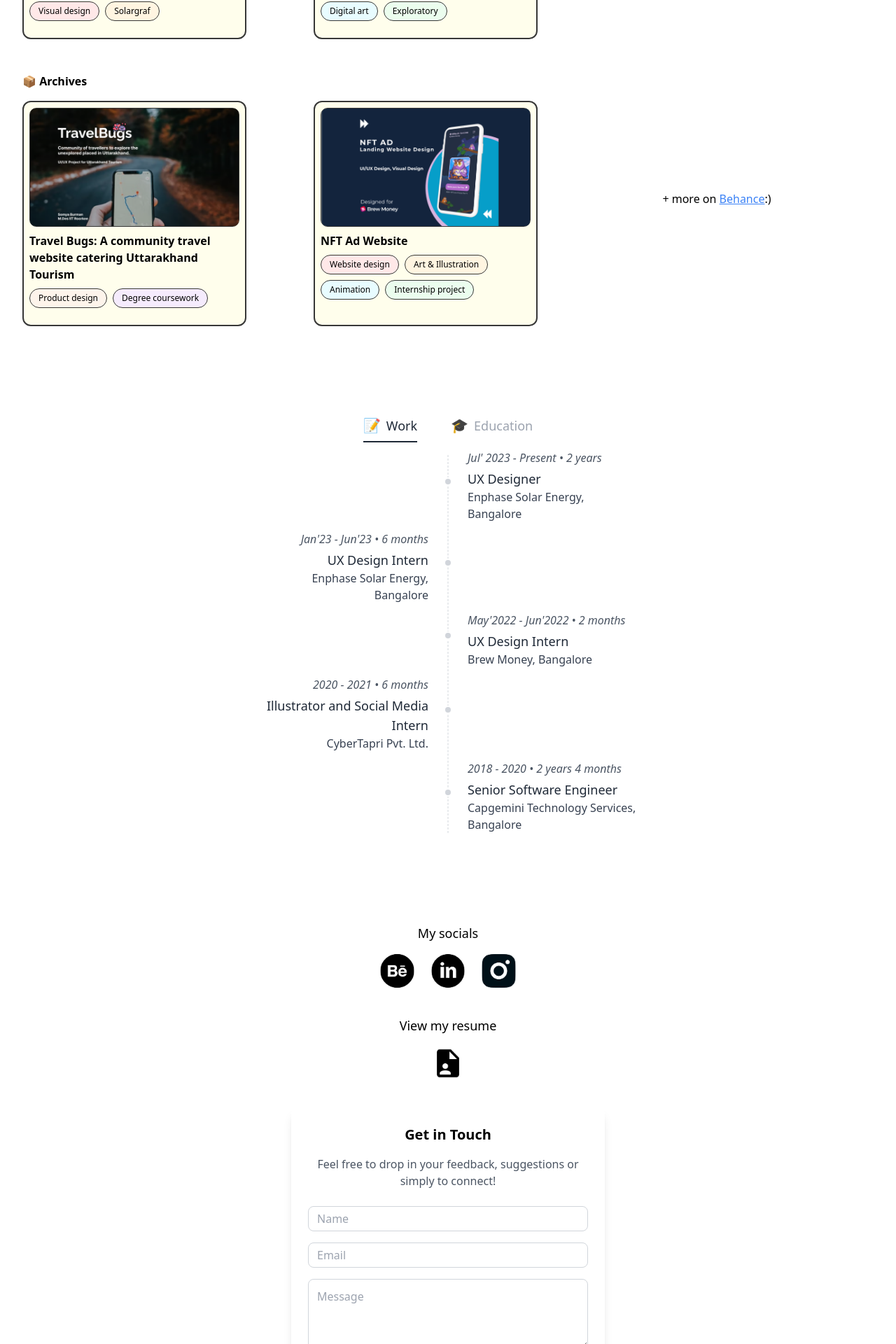
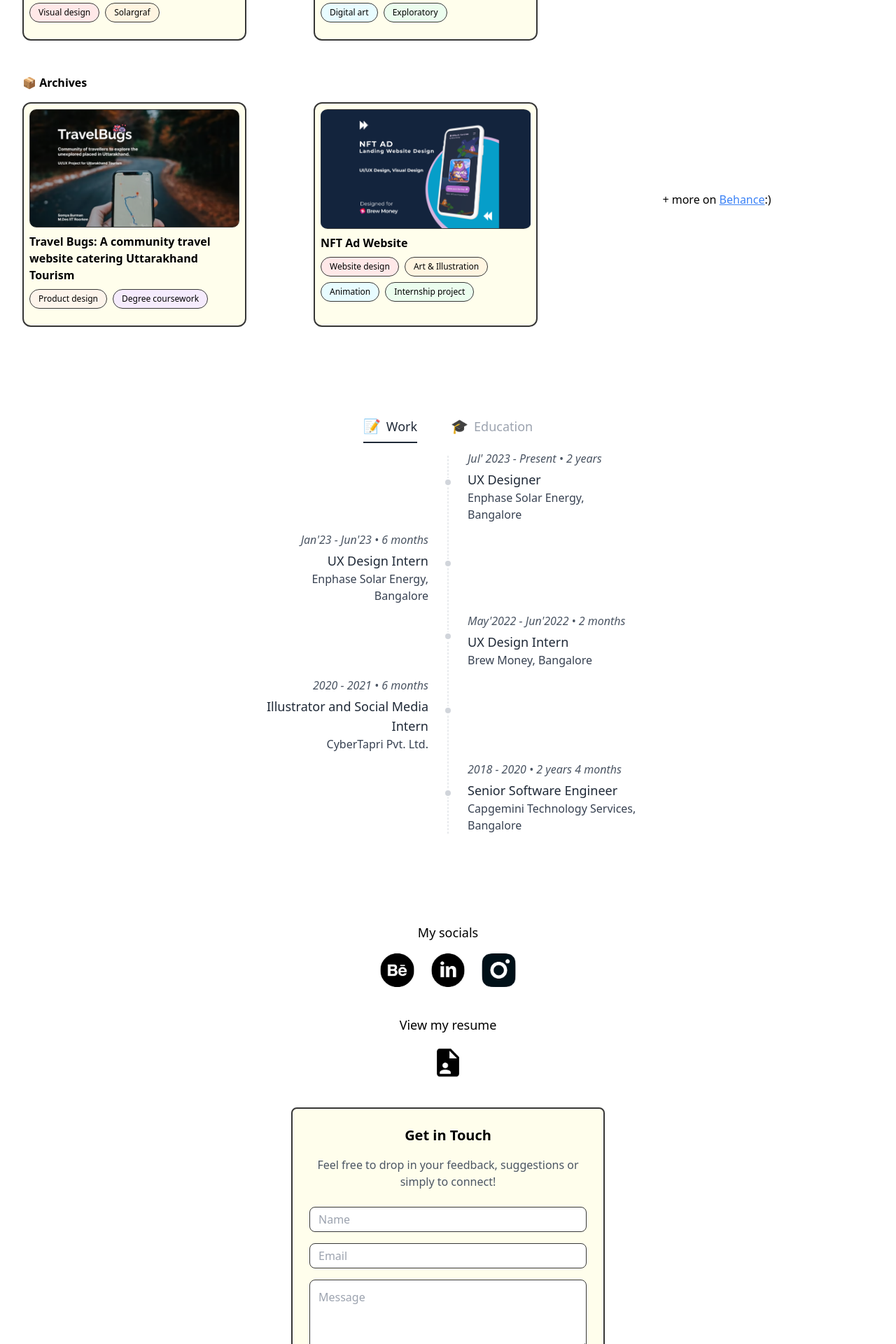
Before and after one commit to vaibhav12saxena/resume-website, a React (Vite) app in the folder Resume-project/: page / in a window 1280 px wide. Shown: the part 1663-3583 px from the top of the page at 70% size. Built offline with nearby package versions, Linux system fonts and the light colour scheme.

Commit message:
fix: some css modifications

```diff
--- a/Resume-project/src/components/contact/contact.css
+++ b/Resume-project/src/components/contact/contact.css
@@ -28,7 +28,6 @@ textarea {
   height: 100px;
 }
 .send-button {
-  background-color: #ffe9e4;
   padding: 10px 20px;
   cursor: pointer;
   border: 2px solid #373737;
--- a/Resume-project/src/components/contact/contact.jsx
+++ b/Resume-project/src/components/contact/contact.jsx
@@ -87,7 +87,10 @@ const Contact = () => {
                 className="text-2xl text-black"
               >
                 <span className="font-bold">
-                  <img src="/images/linkedin_icon.png"  className="icon-Images" />
+                  <img
+                    src="/images/linkedin_icon.png"
+                    className="icon-Images"
+                  />
                 </span>
               </a>
             </div>
@@ -99,7 +102,7 @@ const Contact = () => {
                 className="text-2xl text-black"
               >
                 <span className="font-bold">
-                  <img src="/images/insta_icon.png" className="icon-Images"  />
+                  <img src="/images/insta_icon.png" className="icon-Images" />
                 </span>
               </a>
             </div>
@@ -120,7 +123,7 @@ const Contact = () => {
         </div>
       </div>
 
-      <div className="text-center max-w-md w-full p-6 rounded-lg shadow-lg bg-white">
+      <div className="text-center max-w-md w-full p-6 rounded-lg border-2 border-[#373737] bg-[#fffeec]">
         <h2 className="text-xl font-semibold mb-4">Get in Touch</h2>
         <p className="text-gray-600 mb-6">
           Feel free to drop in your feedback, suggestions or simply to connect!
@@ -134,10 +137,11 @@ const Contact = () => {
               placeholder="Name"
               value={formData.name}
               onChange={handleChange}
-              className={`w-full border rounded-lg p-3 focus:outline-none focus:ring-2 ${
+              className={`w-full rounded-lg p-3 focus:outline-none
+              ${
                 errors.name
-                  ? "border-red-500 focus:ring-red-300"
-                  : "border-gray-300 focus:ring-[#FFE9E4]"
+                  ? "border border-red-500"
+                  : "border-[1.5px] border-[#373737]"
               }`}
             />
             {errors.name && (
@@ -154,11 +158,8 @@ const Contact = () => {
               placeholder="Email"
               value={formData.email}
               onChange={handleChange}
-              className={`w-full border rounded-lg p-3 focus:outline-none focus:ring-2 ${
-                errors.email
-                  ? "border-red-500 focus:ring-red-300"
-                  : "border-gray-300 focus:ring-[#FFE9E4]"
-              }`}
+              className={`w-full rounded-lg p-3 focus:outline-none
+  ${errors.name ? "border border-red-500" : "border-[1.5px] border-[#373737]"}`}
             />
             {errors.email && (
               <p className="text-red-500 text-sm mt-1 text-left">
@@ -173,11 +174,8 @@ const Contact = () => {
               placeholder="Message"
               value={formData.message}
               onChange={handleChange}
-              className={`w-full border rounded-lg p-3 focus:outline-none focus:ring-2 ${
-                errors.message
-                  ? "border-red-500 focus:ring-red-300"
-                  : "border-gray-300 focus:ring-[#FFE9E4]"
-              }`}
+              className={`w-full rounded-lg p-3 focus:outline-none
+  ${errors.name ? "border border-red-500" : "border-[1.5px] border-[#373737]"}`}
             ></textarea>
             {errors.message && (
               <p className="text-red-500 text-sm mt-1 text-left">
@@ -188,7 +186,7 @@ const Contact = () => {
 
           <button
             type="submit"
-            className="send-button w-full font-medium py-3 rounded-lg bg-[#FFE9E4] text-black hover:bg-[#FFD3C9] transition"
+            className="send-button w-full font-medium py-3 rounded-lg bg-[#e3d7ff] text-black hover:bg-[#c5adfd] transition"
           >
             Send
           </button>
--- a/Resume-project/src/components/work/card.css
+++ b/Resume-project/src/components/work/card.css
@@ -1,3 +1,6 @@
+.max-width-101 {
+  max-width: 101% !important;
+}
 .card {
   width: 320px;
   border: 2px solid #373737;
--- a/Resume-project/src/components/work/card.jsx
+++ b/Resume-project/src/components/work/card.jsx
@@ -10,7 +10,15 @@ const Card = ({ title, tags, image, path }) => {
   return (
     <div className="card cursor-pointer ">
       <div className="card-img " onClick={handleCardClick}>
-        <img src={image} alt="Card" />
+        <img
+          src={image}
+          alt="Card"
+          className={
+            image == "/images/homeowner.png" || image == "/images/nft_ad.png"
+              ? "max-width-101"
+              : ""
+          }
+        />
       </div>
       <div className="card-title">{title}</div>
 
```
Also changed, not shown: 1 other file (tests, documents, lock files or other folders).
